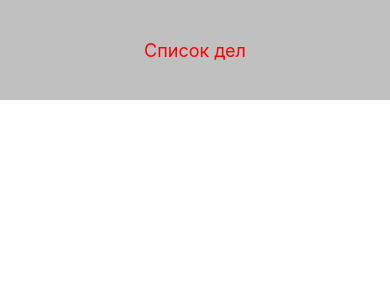
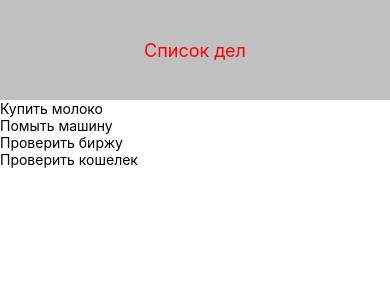
Before and after one commit to Artcode-x/todo-list-React-native, a React Native app: screen / in a window 390 px wide. Shown: the top 300 px of the page. Built offline with nearby package versions, Linux system fonts and the light colour scheme.

Commit message:
отображаем список

```diff
--- a/App.js
+++ b/App.js
@@ -1,12 +1,21 @@
 import { StatusBar } from "expo-status-bar"
-import { StyleSheet, Text, View } from "react-native"
+import { FlatList, StyleSheet, Text, View } from "react-native"
 import Header from "./components/Header"
+import { useState } from "react"
 
 export default function App() {
+  const [listOfItems, setListOfItems] = useState([
+    { text: "Купить молоко", index: 1 },
+    { text: "Помыть машину", index: 2 },
+    { text: "Проверить биржу", index: 3 },
+    { text: "Проверить кошелек", index: 4 },
+  ])
   return (
     <View>
       <Header />
-      <View></View>
+      <View>
+        <FlatList data={listOfItems} renderItem={({ item }) => <Text>{item.text}</Text>} />
+      </View>
     </View>
   )
 }
```
